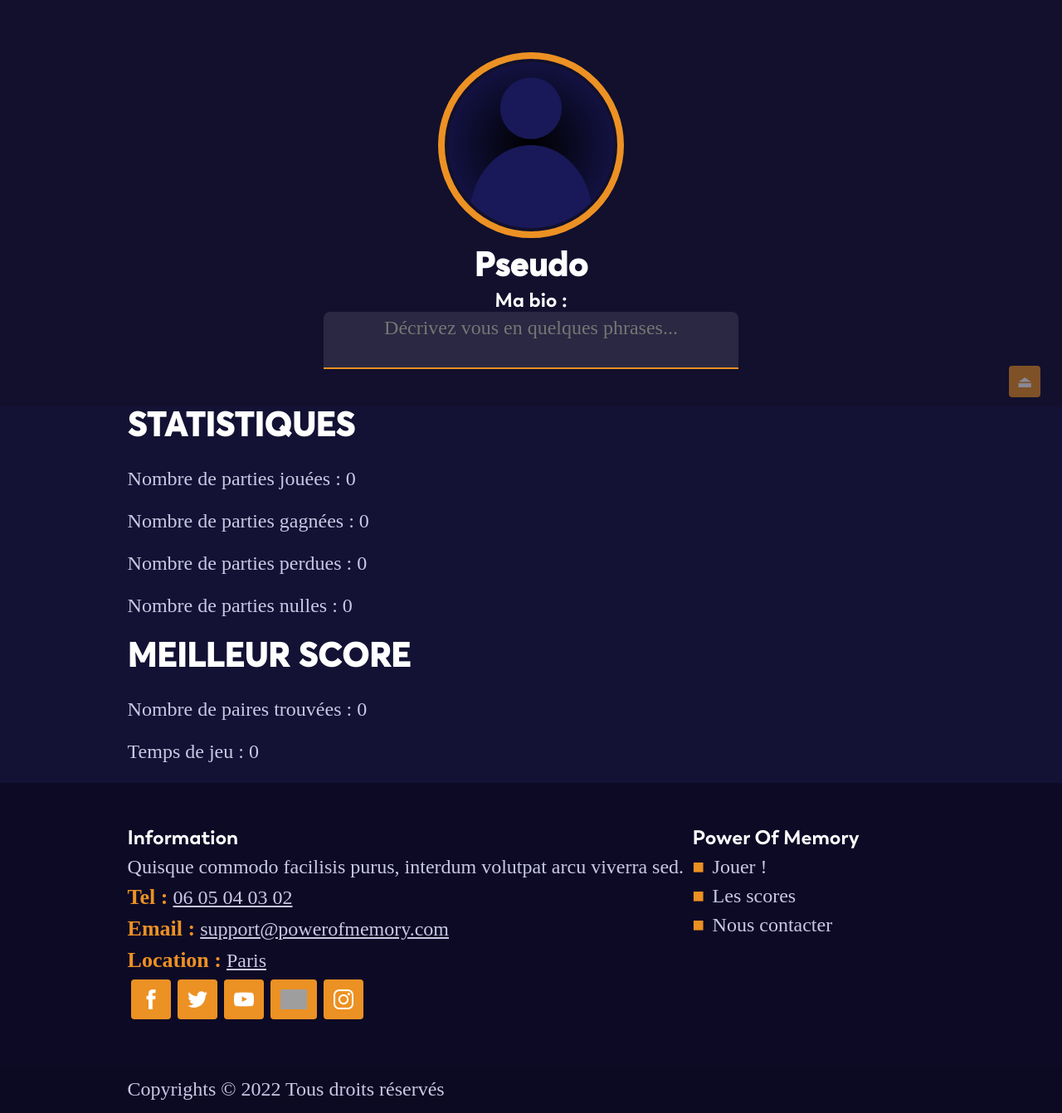
After one commit to ArKZbeb/puissance4v2, a PHP site: page /profile.html in a window 1280 px wide. The commit adds this page. Shown: the part 295-1637 px from the top of the page at 83% size. Run offline with PHP 8.4, Linux system fonts and the light colour scheme; some web fonts are replaced; grey boxes are pictures that could not be loaded.

Commit message:
started working on the profile page

```diff
--- /dev/null
+++ b/profile.html
@@ -0,0 +1,97 @@
+<!DOCTYPE html>
+<html lang="en">
+<head>
+    <meta charset="UTF-8">
+    <meta http-equiv="X-UA-Compatible" content="IE=edge">
+    <meta name="viewport" content="width=device-width, initial-scale=1.0">
+
+    <link rel="stylesheet" href="style.css">
+    <title>The Power Of Memory</title>
+</head>
+<body>
+    <header>
+        <h1>The Power Of Memory</h1>
+        <nav>
+            <ul>
+                <li><a href="main.html">ACCUEIL</a></li>
+                <li><a href="signup.html">JEU</a></li>
+                <li><a href="scores.html">SCORES</a></li>
+                <li><a href="contact.html">NOUS CONTACTER</a></li>
+            </ul>
+        </nav>
+    </header>
+
+    <a href="#signup-banner"><button id="fixed-button">⏏</button></a>
+
+    <main>
+        <section class="banner" id="signup-banner">
+            <h2>MON ESPACE</h2>
+        </section>
+
+        <section id="my-profile">
+            <div id="my-profile-pic"><img src="images/player.jpg" alt="Your profile picture"/></div>
+            <h3>Pseudo</h3>
+            <h4>Ma bio :</h4>
+            <textarea id="my-bio" placeholder="Décrivez vous en quelques phrases..."></textarea>
+        </section>
+
+        <section id="my-stats">
+
+            <div class="stats">
+                <h3>STATISTIQUES</h3>
+                <p>Nombre de parties jouées : 0</p>
+                <p>Nombre de parties gagnées : 0</p>
+                <p>Nombre de parties perdues : 0</p>
+                <p>Nombre de parties nulles : 0</p>
+            </div>
+
+            <div class="stats">
+                <h3>MEILLEUR SCORE</h3>
+                <p>Nombre de paires trouvées : 0</p>
+                <p>Temps de jeu : 0</p>
+            </div>
+
+
+        </section>
+
+
+
+
+    </main>
+
+    <footer>
+        <div id="footer-content">
+            <div id="infos">
+                <h4>Information</h4>
+
+                <p>Quisque commodo facilisis purus, interdum volutpat arcu viverra sed.</p>
+                <p><strong>Tel :</strong> <a href="tel: +33605040302">06 05 04 03 02</a></p>
+                <p><strong>Email :</strong> <a href="mailto: support@powerofmemory.com">support@powerofmemory.com</a></p>
+                <p><strong>Location :</strong> <a href="https://www.google.com/maps/place/Paris" target="_blank">Paris</a></p>
+
+                <div class="social-medias">
+                    <a href="https://www.facebook.com" target="_blank"><img src="images/facebook.png" alt="Facebook logo"/></a>
+                    <a href="https://www.twitter.com" target="_blank"><img src="images/twitter.png" alt="Twitter logo"/></a>
+                    <a href="https://youtu.be/dQw4w9WgXcQ" target="_blank"><img src="images/youtube.png" alt="Youtube logo"/></a>
+                    <a href="https://www.pinterest.com" target="_blank"><img src="images/pinterest.png" alt="Pinterest logo"/></a>
+                    <a href="https://www.instagram.com" target="_blank"><img src="images/instagram.png" alt="Instagram logo"/></a>
+                </div>
+            </div>
+
+            <div id="nav">
+                <h4>Power Of Memory</h4>
+
+                <ul>
+                    <li><a href="signup.html">Jouer !</a></li>
+                    <li><a href="scores.html">Les scores</a></li>
+                    <li><a href="contact.html">Nous contacter</a></li>
+                </ul>
+            </div>
+        </div>
+
+        <div id="copyrights">
+            <p>Copyrights © 2022 Tous droits réservés</p>
+        </div>
+    </footer>
+</body>
+</html>
--- a/style.css
+++ b/style.css
@@ -1,3 +1,5 @@
+/* Pour trouver une partie : Ctrl/Cmd + F, puis taper "* partie" (sans ") */
+
 /* ----------------------------------------------------------------- */
 /* Fonts */
 @font-face { /* Header */
@@ -698,4 +700,47 @@ footer p, footer li {
 }
 
 .stat:first-child > span { margin-right: auto; }
-.stat:last-child > span { margin-left: auto;  }
+.stat:last-child > span { margin-left: auto; }
+
+/* ----------------------------------------------------------------- */
+/* Profile page */
+#my-profile {
+    background-color: var(--highlight-background-color);
+
+    display: flex;
+    flex-direction: column;
+    align-items: center;
+
+    text-align: center;
+
+    padding-top: 2%;
+    padding-bottom: 2%;
+}
+
+#my-profile-pic {
+    padding: 4px;
+    border: 8px solid var(--highlight-color);
+    border-radius: 50%;
+    width: 12vw;
+    height: 12vw;
+    min-width: 200px;
+    min-height: 200px;
+    max-width: 400px;
+    max-height: 400px;
+
+    margin: 4% auto;
+    margin-bottom: 1%;
+}
+
+#my-profile-pic > img {
+    border-radius: 50%;
+    margin: 0 auto;
+}
+
+#my-bio {
+
+    resize: none;
+    max-lines: 2;
+    text-align: center;
+    width: 50%;
+}
```
Also changed, not shown: 1 other file.
